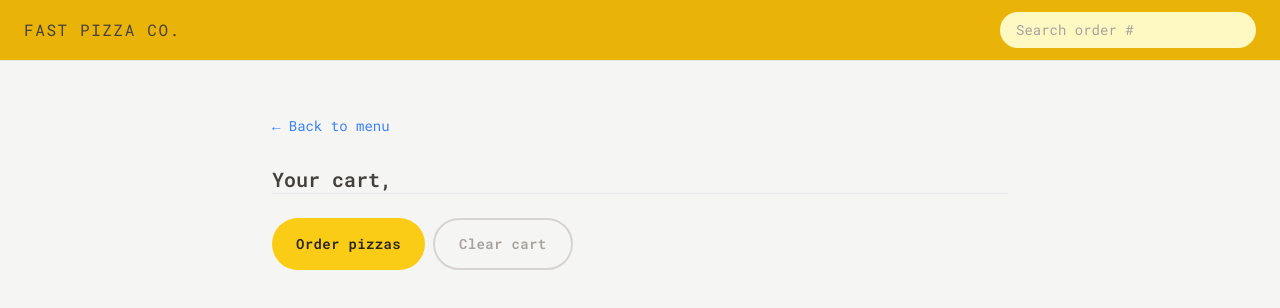
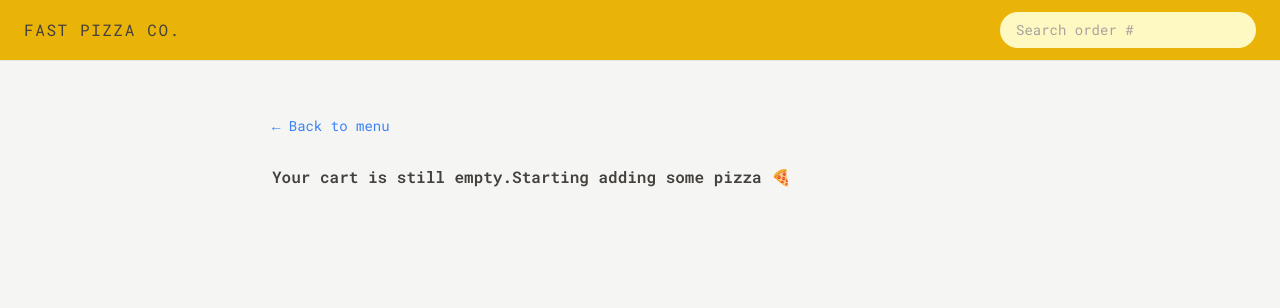
Before and after one commit to Xavier-Hsiao/fast-pizza, a React (Vite) app: page /cart in a window 1280 px wide. Shown: the top 308 px of the page. Built offline with nearby package versions, Linux system fonts and the light colour scheme.

Commit message:
Feat: add EmptyCart view and mechanism

```diff
--- a/src/features/cart/Cart.jsx
+++ b/src/features/cart/Cart.jsx
@@ -3,6 +3,7 @@
 import CartItem from "./CartItem";
 import { useDispatch, useSelector } from "react-redux";
 import { clearCart, getCart } from "./cartSlice";
+import EmptyCart from "./EmptyCart";
 
 // const fakeCart = [
 //   {
@@ -33,6 +34,8 @@
   const cart = useSelector(getCart);
   const dispatch = useDispatch();
 
+  if (!cart.length) return <EmptyCart />;
+
   return (
     <div className="px-4 py-3">
       <LinkButton to="/menu">&larr; Back to menu</LinkButton>
--- /dev/null
+++ b/src/features/cart/EmptyCart.jsx
@@ -0,0 +1,13 @@
+import LinkButton from "../../ui/LinkButton";
+
+export default function EmptyCart() {
+  return (
+    <div className="px-4 py-3">
+      <LinkButton to="/menu">&larr; Back to menu</LinkButton>
+
+      <p className="mt-7 font-semibold">
+        Your cart is still empty.Starting adding some pizza 🍕
+      </p>
+    </div>
+  );
+}
```
